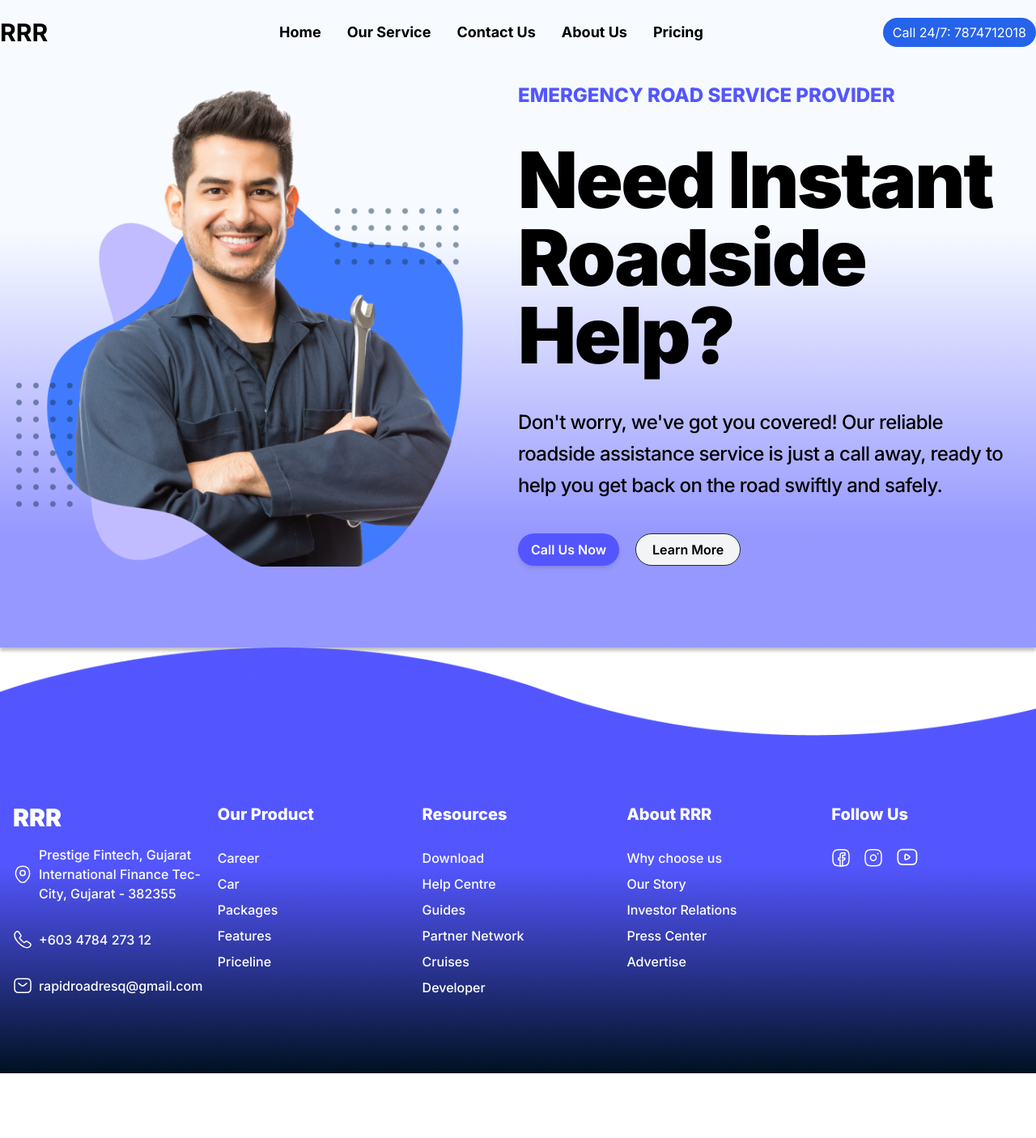
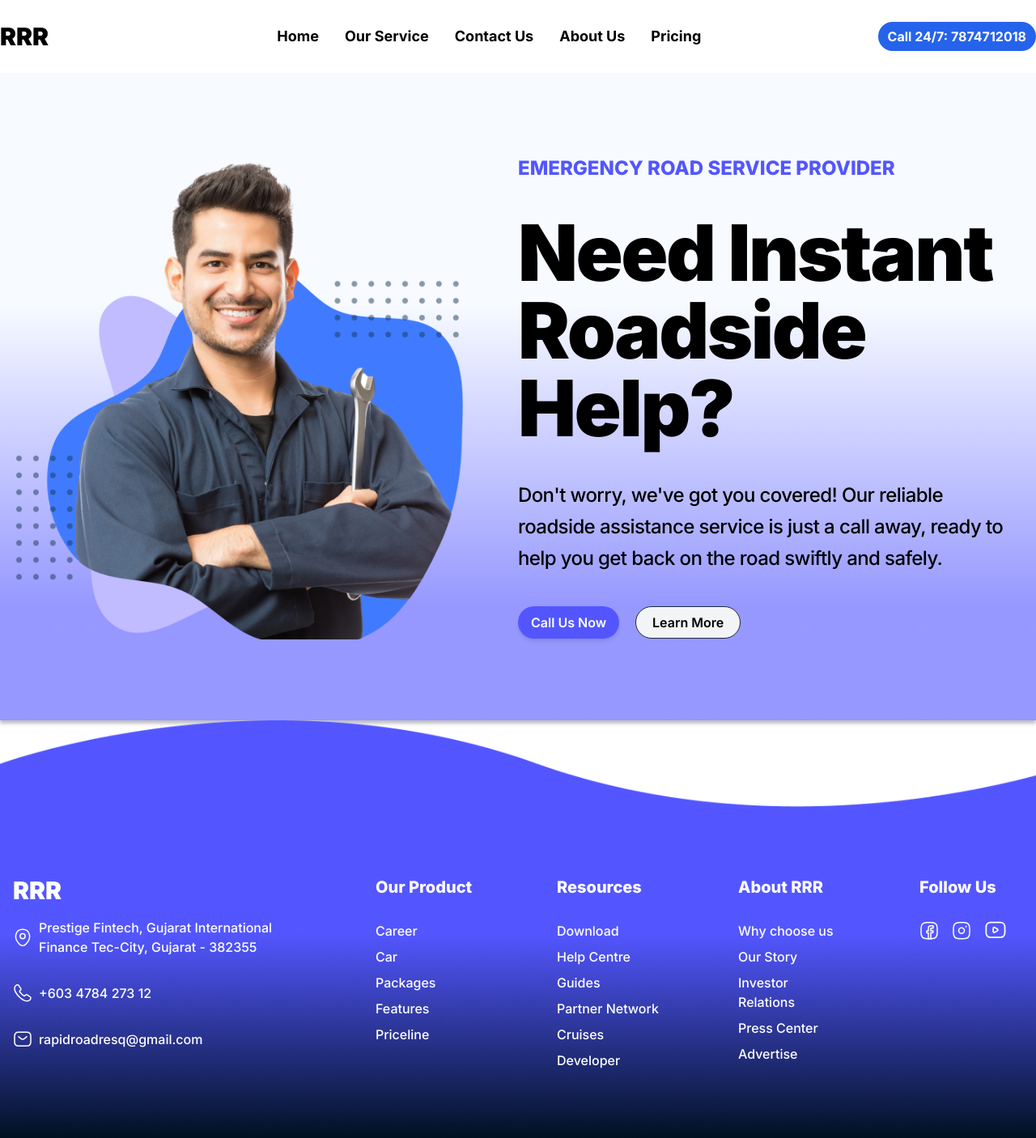
Before and after one commit to Sparshlohana/rrr, a Next.js app: page / in a window 1280 px wide. Shown: the whole page at 81% size. Before the commit the page ends 1326 px from the top, so only its background shows below. Built offline with nearby package versions, Linux system fonts and the light colour scheme.

Commit message:
navbar and services page updated

```diff
--- a/src/app/login/page.jsx
+++ b/src/app/login/page.jsx
@@ -108,7 +108,6 @@ const Login = () => {
         </div>
       </section>
     </GoogleOAuthProvider>
-
   );
 };
 
--- a/src/app/service/page.jsx
+++ b/src/app/service/page.jsx
@@ -10,7 +10,7 @@ const Service = () => {
         {/*
          ** Feature Image Start
          */}
-        <div className="feature-img bg-service-gradient-radial bg-cover bg-center h-[515px] mt-[70px] relative">
+        <div className="feature-img bg-service-gradient-radial bg-cover bg-center h-[515px] relative">
           <div className="services-headings w-full md:w-auto absolute top-1/2 left-1/2 -translate-x-2/4 -translate-y-2/4 text-center leading-relaxed px-4">
             <h1 className="text-7xl md:text-8xl font-black w-full text-white mb-4 tracking-tight">
               Our Services
--- a/src/components/Footer.jsx
+++ b/src/components/Footer.jsx
@@ -6,11 +6,11 @@ const Footer = () => {
       className="py-20 w-full bg-cover bg-no-repeat min-h-80"
       style={{ backgroundImage: "url('/footer-bg.png')" }}
     >
-      <div className="footer-inner-wrapper max-w-8xl m-auto grid sm:grid-cols-2 md:grid-cols-5 justify-between gap-4 px-4 pt-28">
+      <div className="footer-inner-wrapper max-w-8xl m-auto grid sm:grid-cols-2 md:grid-cols-6 justify-between gap-8 md:gap-24 px-4 pt-28">
         {/*
          ** footer-about Start
          */}
-        <div className="footer-about">
+        <div className="footer-about md:col-span-2">
           <h4 className="text-white font-black text-3xl">RRR</h4>
           <div className="flex items-center py-4 gap-2">
             <span>
@@ -92,7 +92,7 @@ const Footer = () => {
         {/*
          ** Our Product Start
          */}
-        <div className="our-product">
+        <div className="our-product md:col-start-3">
           <h4 className="text-white text-xl pb-6 font-extrabold">
             Our Product
           </h4>
@@ -109,7 +109,7 @@ const Footer = () => {
         {/*
          ** Resourses Start
          */}
-        <div className="footer-resourses">
+        <div className="footer-resourses md:col-start-4">
           <h4 className="text-white text-xl pb-6 font-extrabold">Resources</h4>
           <ul>
             <li className="text-white py-1 font-medium">Download</li>
@@ -125,7 +125,7 @@ const Footer = () => {
         {/*
          ** About Start
          */}
-        <div className="footer-about">
+        <div className="footer-about md:col-start-5">
           <h4 className="text-white text-xl pb-6 font-extrabold">About RRR</h4>
           <ul>
             <li className="text-white py-1 font-medium">Why choose us</li>
@@ -140,7 +140,7 @@ const Footer = () => {
         {/*
          ** Follow Us Start
          */}
-        <div className="footer-about">
+        <div className="footer-about md:col-start-6">
           <h4 className="text-white text-xl pb-6 font-extrabold">Follow Us</h4>
           <ul className="flex items-center gap-4">
             <li className="text-white">
--- a/src/components/Icons.jsx
+++ b/src/components/Icons.jsx
@@ -1,4 +1,5 @@
 import * as React from "react";
+
 export const LoginImage = (props) => (
   <svg
     width={650}
--- a/src/components/Navbar.jsx
+++ b/src/components/Navbar.jsx
@@ -3,21 +3,42 @@ import React from "react";
 
 const Navbar = () => {
   return (
-    <nav className='flex items-center justify-between fixed top-0 left-0 right-0 bottom-auto w-full h-[10vh] max-w-[1290px] px-2 sm:px-0 m-auto bg-transparent'>
-      <div className='flex items-center'>
-        <h1 className='font-bold text-3xl cursor-default'>
+    <nav className="flex items-center justify-between w-full h-[90px] max-w-[1290px] px-2 sm:px-0 m-auto bg-transparent">
+      <div className="flex items-center">
+        <h1 className="font-black text-3xl cursor-default">
           <Link href={"/"}>RRR</Link>
         </h1>
       </div>
-      <ul className='flex font-bold gap-8 p-4 text-lg ml-16'>
-        <li><Link href={"/"}>Home</Link></li>
-        <li><Link href={"/service"}>Our Service</Link></li>
-        <li><Link href={"/contact"}>Contact Us</Link></li>
-        <li><Link href={"/about"}>About Us</Link></li>
-        <li><Link href={"/pricing"}>Pricing</Link></li>
+      <ul className="font-bold hidden md:flex gap-8 p-4 text-lg ml-16">
+        <li>
+          <Link href={"/"}>Home</Link>
+        </li>
+        <li>
+          <Link href={"/service"}>Our Service</Link>
+        </li>
+        <li>
+          <Link href={"/contact"}>Contact Us</Link>
+        </li>
+        <li>
+          <Link href={"/about"}>About Us</Link>
+        </li>
+        <li>
+          <Link href={"/pricing"}>Pricing</Link>
+        </li>
       </ul>
-      <div className='flex items-center'>
-        <button className='px-3 py-1.5 bg-blue-600  rounded-full text-white'>Call 24/7: 7874712018</button>
+      <div className="hidden md:flex items-center">
+        <button className="px-3 py-1.5 bg-blue-600 font-bold rounded-full text-white">
+          Call 24/7: 7874712018
+        </button>
+      </div>
+
+      {/* Hamburger Menu */}
+      <div className="md:hidden">
+        <img
+          src="/hamburger-menu.svg"
+          alt="hamburger menu"
+          className="w-8 h-8"
+        />
       </div>
     </nav>
   );
--- a/src/components/WhyUs.jsx
+++ b/src/components/WhyUs.jsx
@@ -18,7 +18,7 @@ const WhyUs = () => {
           <h3 className="text-xl font-extrabold uppercase py-4 text-[#727272]">
             Why us
           </h3>
-          <h2 className="text-4xl md:text-5xl font-extrabold tracking-tight capitalize md:leading-tight">
+          <h2 className="text-3xl md:text-5xl font-extrabold tracking-tight capitalize md:leading-tight">
             24/7 towing services is what we do
           </h2>
           <p className="text-xl font-medium py-4 md:w-4/5 text-slate-500">
```
Also changed, not shown: public/hamburger-menu.svg (added).
